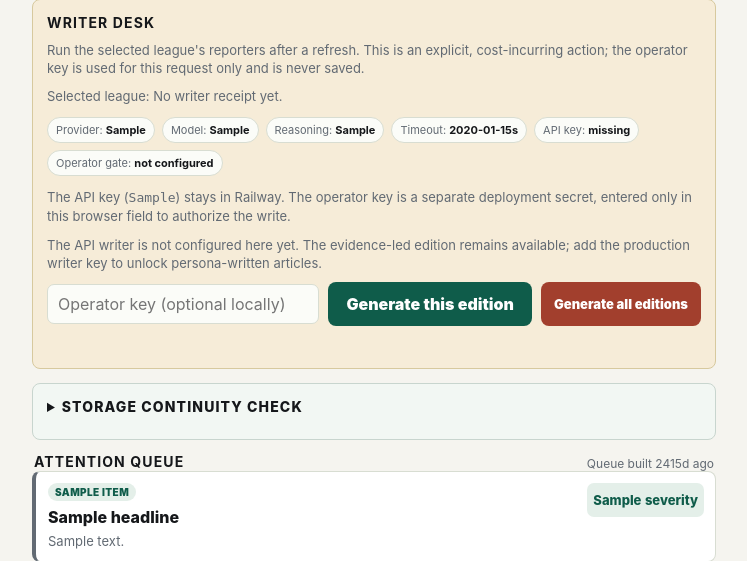
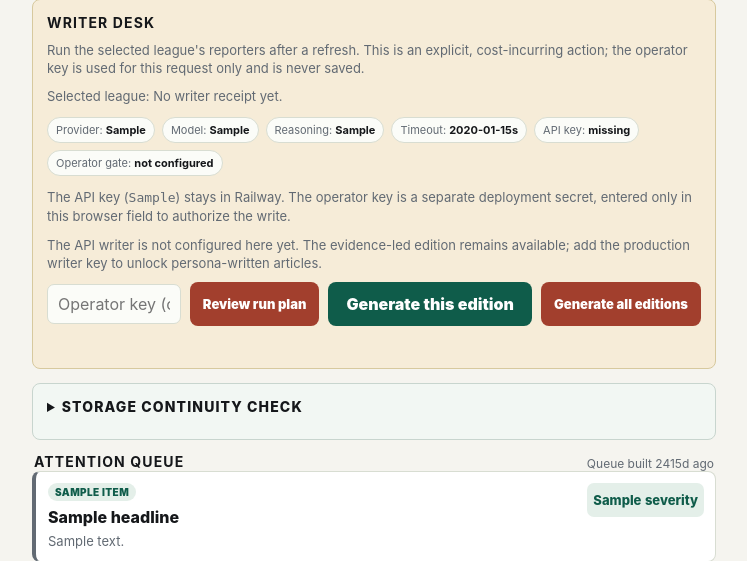
Before and after one commit to joen3489/Fantasy-Dominator, a FastAPI app: template app/templates/home.html in a window 1280 px wide. Shown: the part 403-964 px from the top of the page, without its empty margins (266-1013 px from the left). Run offline with FastAPI, Linux system fonts and the light colour scheme; the template is opened without the code that fills it: most values are stand-ins (such as "Sample title", 1, 10 or a date in 2020); some libraries are stand-ins or nearby versions.

Commit message:
Add no-cost writer run plan

```diff
--- a/app/templates/home.html
+++ b/app/templates/home.html
@@ -601,7 +601,7 @@
       }
       .writer-panel h2 { margin: 0; font-size: 14px; text-transform: uppercase; letter-spacing: .08em; }
       .writer-panel p { margin: 0; color: var(--muted); font-size: 13px; line-height: 1.4; }
-      .writer-actions { display: grid; grid-template-columns: minmax(0, 1fr) auto auto; gap: 9px; align-items: center; }
+      .writer-actions { display: grid; grid-template-columns: minmax(0, 1fr) auto auto auto; gap: 9px; align-items: center; }
       .writer-actions input { width: 100%; border: 1px solid var(--line); border-radius: 7px; padding: 9px 10px; background: #fbfcf8; }
       .writer-status { min-height: 18px; color: var(--muted); font-size: 12px; }
       .writer-note { margin: 0; color: #70551b; font-size: 12px; line-height: 1.4; }
@@ -609,6 +609,8 @@
       .writer-readiness span { border: 1px solid var(--line); border-radius: 999px; padding: 5px 8px; color: var(--muted); background: #fbfcf8; font-size: 11px; }
       .writer-readiness strong { color: var(--ink); font-weight: 700; }
       .writer-status.error { color: var(--sell); }
+      .writer-plan-output { margin: 0; padding: 10px 11px; border: 1px solid var(--line); border-radius: 7px; background: #fbfcf8; color: var(--muted); white-space: pre-wrap; font: 11px/1.45 ui-monospace, SFMono-Regular, Consolas, monospace; }
+      .writer-plan-output.error { color: var(--sell); }
       .storage-panel { border-color: #c8d5ce; background: #f2f7f3; }
       .storage-panel summary { cursor: pointer; font-weight: 800; text-transform: uppercase; letter-spacing: .08em; font-size: 14px; }
       .storage-panel p { margin: 8px 0 0; }
@@ -1010,9 +1012,11 @@
           {% endif %}
           <div class="writer-actions">
             <input type="password" data-writer-token autocomplete="off" placeholder="Operator key (optional locally)" aria-label="Front Office operator key">
+            <button class="refresh-button" type="button" data-writer-plan-button>Review run plan</button>
             <button class="primary-button" type="button" data-writer-button>Generate this edition</button>
             <button class="refresh-button" type="button" data-writer-all-button>Generate all editions</button>
           </div>
+          <pre class="writer-plan-output" data-writer-plan-output hidden role="status"></pre>
           <span class="writer-status{% if selected_writer_state == "failed" %} error{% endif %}" data-writer-status data-testid="writer-run-status" role="status">
             {% if selected_writer_job == "generate-insights" and selected_writer_state == "running" %}
               {{ selected_operator_status.get("message") or "Writer run is in progress." }}{% if selected_operator_status.get("total_count") is not none %} ({{ selected_operator_status.get("completed_count") or 0 }}/{{ selected_operator_status.get("total_count") }} desks complete){% endif %}
@@ -1418,10 +1422,59 @@
 
         const writerButton = document.querySelector('[data-writer-button]');
         const writerAllButton = document.querySelector('[data-writer-all-button]');
-        if (writerButton || writerAllButton) {
+        const writerPlanButton = document.querySelector('[data-writer-plan-button]');
+        const writerPlanOutput = document.querySelector('[data-writer-plan-output]');
+        if (writerButton || writerAllButton || writerPlanButton) {
           const writerStatus = document.querySelector('[data-writer-status]');
           const writerToken = document.querySelector('[data-writer-token]');
           const writerSleep = (milliseconds) => new Promise((resolve) => window.setTimeout(resolve, milliseconds));
+          const selectedWriterLeagueId = () => profileForm?.querySelector('[data-profile-league]')?.value || '';
+          const writerPlanLabel = (entry) => {
+            const decision = String(entry?.decision || 'fallback').replaceAll('_', ' ');
+            const evidence = Number(entry?.evidence_count || 0);
+            const sources = Number(entry?.source_count || 0);
+            const counts = `${evidence} evidence / ${sources} source${sources === 1 ? '' : 's'}`;
+            return `${entry?.title || entry?.article || 'Desk'} — ${decision} · ${counts}. ${entry?.reason || ''}`;
+          };
+          const reviewWriterPlan = async () => {
+            if (!writerPlanButton || !writerPlanOutput) return;
+            const leagueId = selectedWriterLeagueId();
+            if (!leagueId) {
+              writerPlanOutput.hidden = false;
+              writerPlanOutput.className = 'writer-plan-output error';
+              writerPlanOutput.textContent = 'Choose a league before reviewing its writer plan.';
+              return;
+            }
+            writerPlanButton.disabled = true;
+            writerPlanButton.textContent = 'Reviewing plan';
+            writerPlanOutput.hidden = false;
+            writerPlanOutput.className = 'writer-plan-output';
+            writerPlanOutput.textContent = 'Inspecting scoped evidence; no provider request will be made.';
+            const headers = {};
+            if (writerToken?.value) headers['x-front-office-token'] = writerToken.value;
+            try {
+              const response = await fetch('/api/operator/generation-plan?league_id=' + encodeURIComponent(leagueId), {headers, cache: 'no-store'});
+              const payload = await response.json().catch(() => ({}));
+              if (!response.ok) {
+                if (response.status === 401) throw new Error('Your Clerk session expired. Sign in again before reviewing the writer plan.');
+                if (response.status === 403) throw new Error('Reviewing the production writer plan requires FRONT_OFFICE_OPERATOR_TOKEN. Enter the operator key above; no provider request was made.');
+                throw new Error(payload.detail || 'writer plan failed (' + response.status + ')');
+              }
+              const entries = Object.values(payload.articles || {});
+              writerPlanOutput.textContent = [
+                payload.message || 'No provider request was made.',
+                'Model: ' + (payload.model || 'not configured') + ' · reasoning: ' + (payload.reasoning_effort || 'not recorded') + ' · editor: ' + (payload.editor_mode || 'deterministic'),
+                '',
+                ...entries.map(writerPlanLabel),
+              ].join('\n');
+            } catch (error) {
+              writerPlanOutput.className = 'writer-plan-output error';
+              writerPlanOutput.textContent = error.message;
+            } finally {
+              writerPlanButton.disabled = false;
+              writerPlanButton.textContent = 'Review run plan';
+            }
+          };
           const markWriterSessionExpired = (button, allEditions = false) => {
             writerStatus.className = 'writer-status error';
             writerStatus.textContent = 'Your Clerk session expired. Sign in again before running the writer.';
@@ -1489,7 +1542,7 @@
               window.location.reload();
               return;
             }
-            const leagueId = profileForm?.querySelector('[data-profile-league]')?.value || '';
+            const leagueId = selectedWriterLeagueId();
             button.disabled = true;
             if (writerButton) writerButton.disabled = true;
             if (writerAllButton) writerAllButton.disabled = true;
@@ -1533,6 +1586,7 @@
           };
           if (writerButton) writerButton.addEventListener('click', () => startWriter(writerButton));
           if (writerAllButton) writerAllButton.addEventListener('click', () => startWriter(writerAllButton, true));
+          if (writerPlanButton) writerPlanButton.addEventListener('click', reviewWriterPlan);
         }
 
         const storageAuditButton = document.querySelector('[data-storage-audit-button]');
```
Also changed, not shown: tests/test_v2.py (+5 -0 lines).
